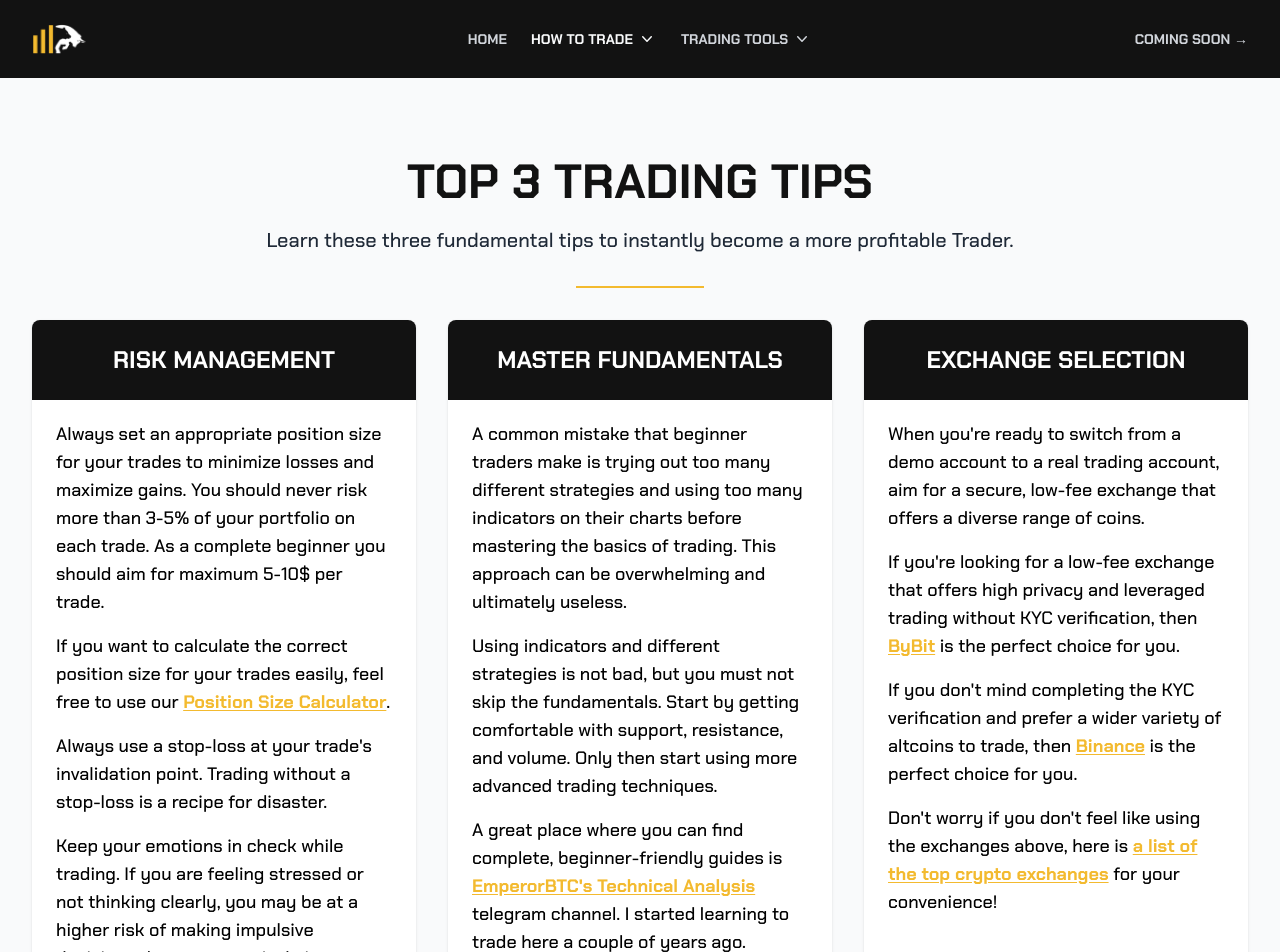
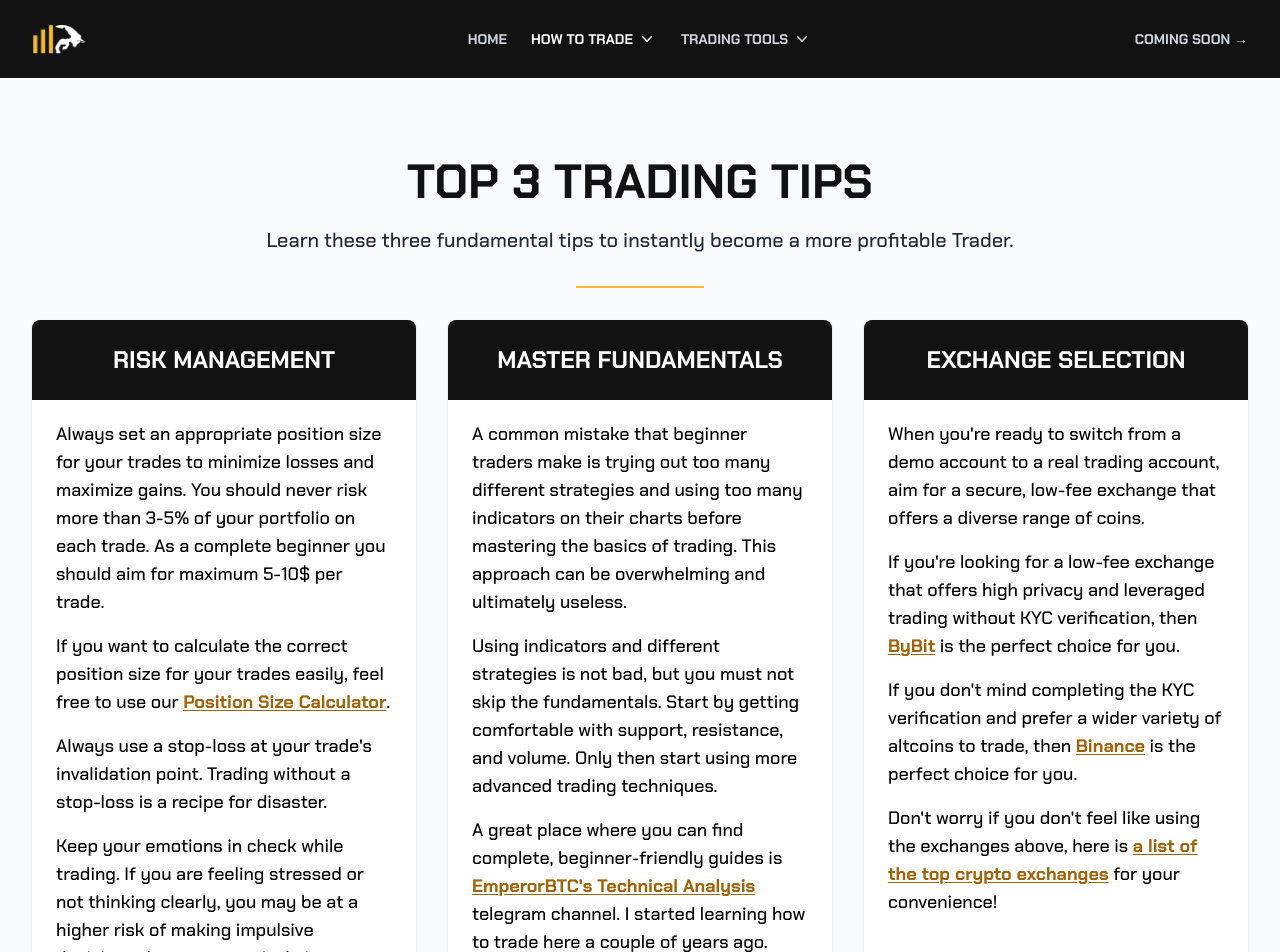
Before and after one commit to codewithroby/kovacs-trading, a Next.js app: page /top-3-trading-tips in a window 1280 px wide. Shown: the top 952 px of the page. Built offline with nearby package versions, Linux system fonts and the light colour scheme.

Commit message:
Lazy Load Header Footer

```diff
--- a/components/layout.jsx
+++ b/components/layout.jsx
@@ -1,14 +1,20 @@
-import Header from "./layout/header";
-import Footer from "./layout/footer";
+import dynamic from "next/dynamic";
+
+const DynamicHeader = dynamic(() => import("./layout/header"), {
+  loading: () => "Loading...",
+});
+const DynamicFooter = dynamic(() => import("./layout/footer"), {
+  loading: () => "Loading...",
+});
 
 export default function Layout({ children }) {
   return (
     <div className="bg-gray-50 min-h-screen flex flex-col justify-center">
-      <Header />
+      <DynamicHeader />
       <main className="flex-1 flex flex-col justify-center items-center py-[5vh] sm:py-[10vh] px-4 sm:px-8">
         {children}
       </main>
-      <Footer />
+      <DynamicFooter />
     </div>
   );
 }
--- a/components/layout/footer.jsx
+++ b/components/layout/footer.jsx
@@ -1,3 +1,4 @@
+"use client";
 import { FaTwitter, FaInstagram, FaDiscord } from "react-icons/fa";
 
 export default function Footer() {
--- a/components/layout/header.jsx
+++ b/components/layout/header.jsx
@@ -1,3 +1,4 @@
+"use client";
 import Link from "next/link";
 import { usePathname } from "next/navigation";
 import { Fragment, useRef, useState } from "react";
--- a/pages/position-size-calculator/index.jsx
+++ b/pages/position-size-calculator/index.jsx
@@ -1,4 +1,4 @@
-import TitleAndDescriptionComponent from "@/components/article/titleAndDescription";
+import TitleAndDescriptionComponent from "@/components/page/titleAndDescription";
 import Head from "next/head";
 import PositionSizeCalculatorComponent from "./positionSizeCalculator";
 
--- a/pages/top-3-trading-tips/index.jsx
+++ b/pages/top-3-trading-tips/index.jsx
@@ -1,7 +1,7 @@
 import Head from "next/head";
 import Link from "next/link";
-import TitleAndDescriptionComponent from "@/components/article/titleAndDescription";
-import CardForGridComponent from "@/components/article/cardForGrid";
+import TitleAndDescriptionComponent from "@/components/page/titleAndDescription";
+import CardForGridComponent from "@/components/page/cardForGrid";
 
 const metaData = {
   title: "Top 3 Trading Tips - Kovacs Trading",
@@ -45,7 +45,7 @@
                 <b>
                   <Link
                     href="/position-size-calculator"
-                    className="text-kt-yellow underline underline-offset-2 hover:text-kt-black"
+                    className="text-yellow-700 underline underline-offset-2 hover:text-kt-yellow"
                   >
                     Position Size Calculator
                   </Link>
@@ -84,14 +84,14 @@
                 <b>
                   <a
                     href="https://t.me/EmperorbtcTA"
-                    className="text-kt-yellow underline underline-offset-2 hover:text-kt-black"
+                    className="text-yellow-700 underline underline-offset-2 hover:text-kt-yellow"
                     target="_blank"
                   >
                     EmperorBTC's Technical Analysis
                   </a>
                 </b>{" "}
-                telegram channel. I started learning to trade here a couple of
-                years ago. Emperor offers a range of complete guides for both
+                telegram channel. I started learning how to trade here a couple
+                of years ago. Emperor offers a range of complete guides for both
                 beginner and advanced traders.
               </p>
             </div>
@@ -109,7 +109,7 @@
                 <b>
                   <a
                     href={process.env.NEXT_PUBLIC_BYBIT_REFERRAL_LINK}
-                    className="text-kt-yellow underline underline-offset-2 hover:text-kt-black"
+                    className="text-yellow-700 underline underline-offset-2 hover:text-kt-yellow"
                     target="_blank"
                   >
                     ByBit
@@ -123,7 +123,7 @@
                 <b>
                   <a
                     href={process.env.NEXT_PUBLIC_BINANCE_REFERRAL_LINK}
-                    className="text-kt-yellow underline underline-offset-2 hover:text-kt-black"
+                    className="text-yellow-700 underline underline-offset-2 hover:text-kt-yellow"
                     target="_blank"
                   >
                     Binance
@@ -137,7 +137,7 @@
                 <b>
                   <a
                     href="https://coinmarketcap.com/rankings/exchanges/"
-                    className="text-kt-yellow underline underline-offset-2 hover:text-kt-black"
+                    className="text-yellow-700 underline underline-offset-2 hover:text-kt-yellow"
                     target="_blank"
                   >
                     a list of the top crypto exchanges
```
Also changed, not shown: components/page/cardForGrid.jsx (renamed from components/article/cardForGrid.jsx), components/page/titleAndDescription.jsx (renamed from components/article/titleAndDescription.jsx).
